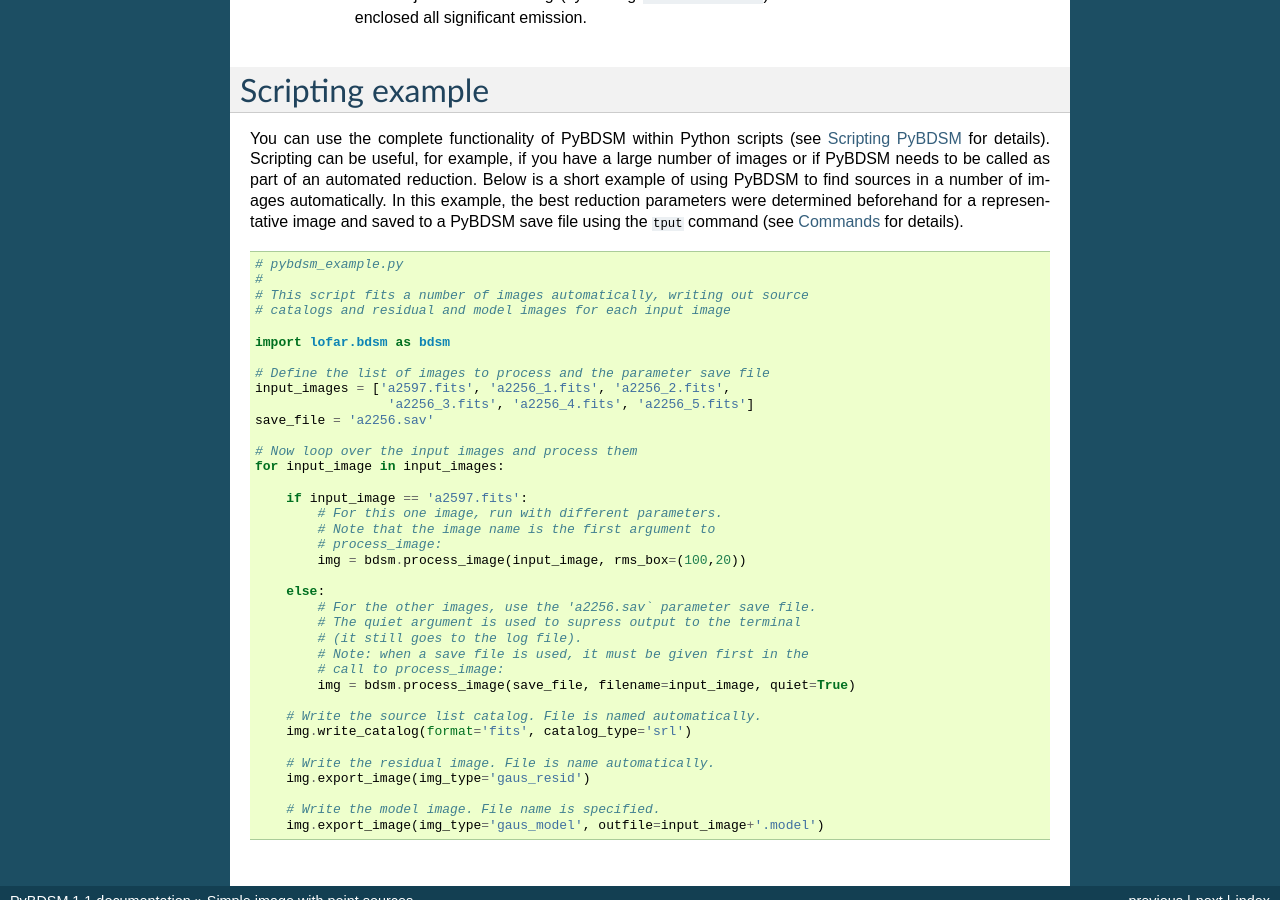
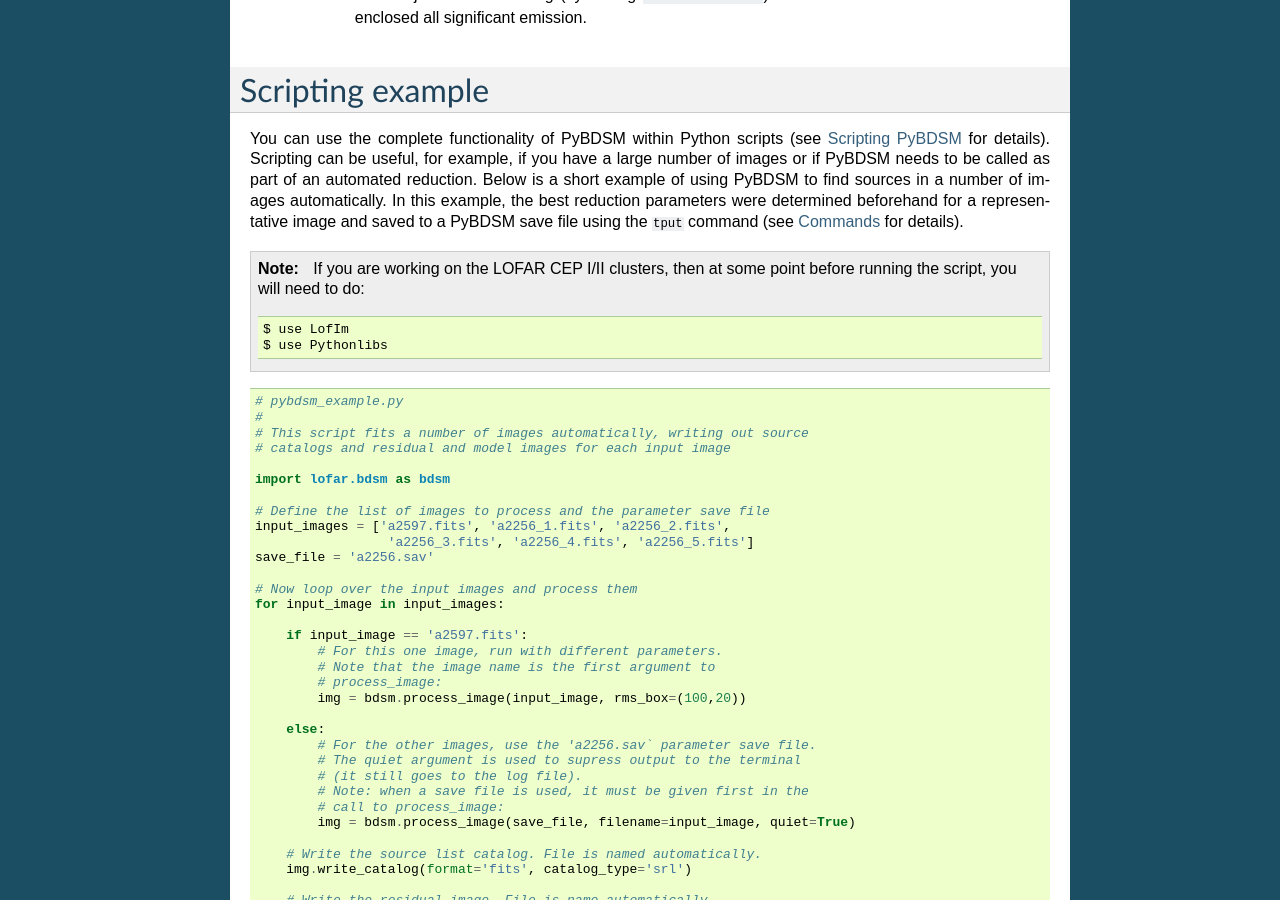
Before and after one commit to lofar-astron/PyBDSF, a Sphinx documentation site: the page built from doc/source/examples.rst, in a window 1280 px wide and 900 px high, scrolled down 7420 px. Built offline with Sphinx 7.4.7, drawn with Linux system fonts in a browser that asks for light colours; formulas are drawn with MathJax 3.

Commit message:
Task #3249: PyBDSM documentation update to reflect move to LOFAR repository.
git-svn-id: https://svn.astron.nl/LOFAR/trunk/CEP/PyBDSM@20885 b3281354-443f-0410-9bd6-bf5212d75c11

```diff
--- a/doc/source/examples.rst
+++ b/doc/source/examples.rst
@@ -225,6 +225,13 @@
 -----------------
 You can use the complete functionality of PyBDSM within Python scripts (see :ref:`scripting` for details). Scripting can be useful, for example, if you have a large number of images or if PyBDSM needs to be called as part of an automated reduction. Below is a short example of using PyBDSM to find sources in a number of images automatically. In this example, the best reduction parameters were determined beforehand for a representative image and saved to a PyBDSM save file using the ``tput`` command (see :ref:`commands` for details).
 
+.. note::
+
+     If you are working on the LOFAR CEP I/II clusters, then at some point before running the script, you will need to do::
+
+        $ use LofIm
+        $ use Pythonlibs
+
 ::
 
     # pybdsm_example.py
```
Also changed, not shown: doc/source/installation.rst (+0 -7 lines), 1 other file.
